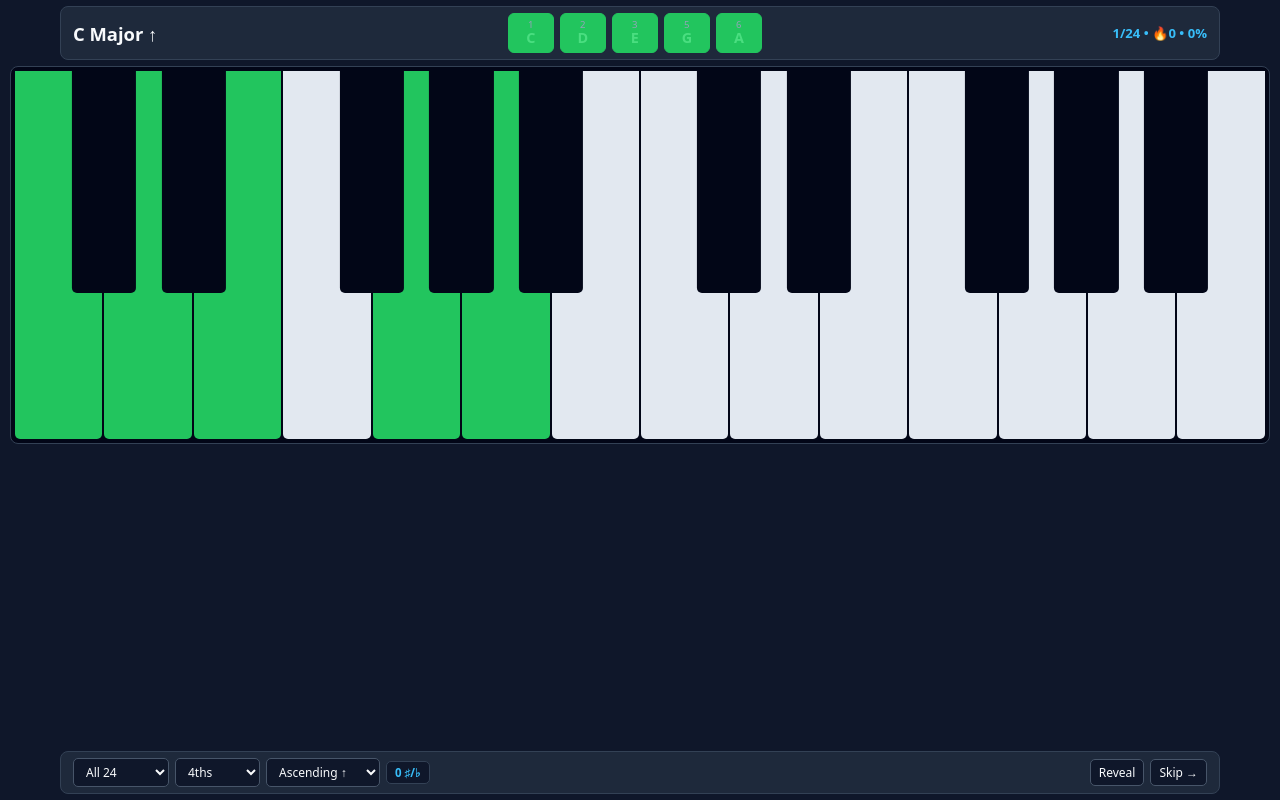
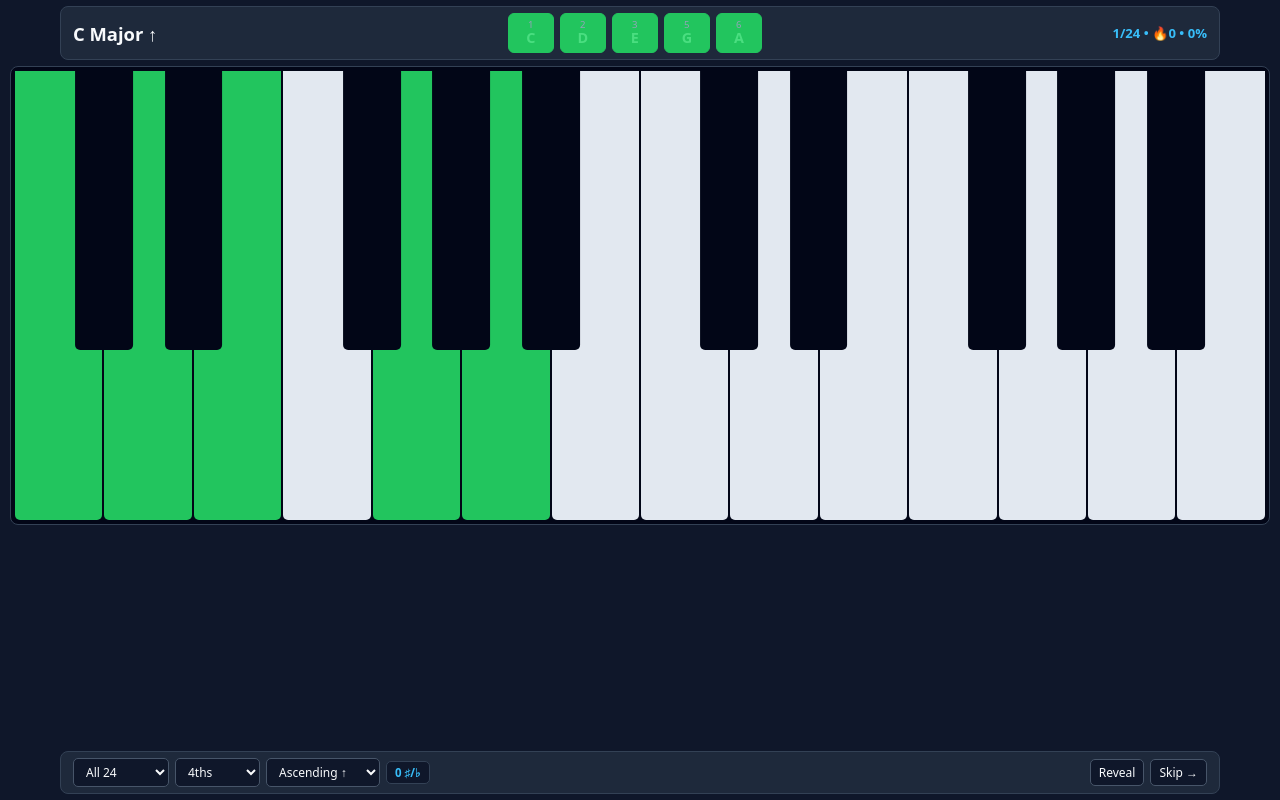
Before and after one commit to osjkarate/pentapiano, a plain HTML site: page index.html in a window 1280 px wide. Both pictures are taken after a click on the button "Reveal". Drawn offline with Linux system fonts and the light colour scheme.

Commit message:
Update index.html

```diff
--- a/index.html
+++ b/index.html
@@ -22,7 +22,7 @@ h1{font-size:1.15rem;white-space:nowrap}
 .piano{position:relative;display:flex;gap:2px;background:#020617;padding:4px;border:1px solid #334155;border-radius:8px;flex-shrink:0}
 .w{flex:1;height:100%;background:#e2e8f0;border-radius:0 0 5px 5px;cursor:pointer}
 .w:active{background:#cbd5e1}
-.b{position:absolute;top:4px;width:5.1%;height:59%;background:#020617;border-radius:0 0 5px 5px;z-index:2;cursor:pointer;transform:translateX(-50%)}
+.b{position:absolute;top:4px;width:4.6%;height:61%;background:#020617;border-radius:0 0 5px 5px;z-index:2;cursor:pointer;transform:translateX(-50%)}
 .b:active{background:#1e293b}
 .ok{background:#22c55e!important}
 .no{background:#ef4444!important}
@@ -63,9 +63,9 @@ const SHARPS = "C,C♯,D,D♯,E,F,F♯,G,G♯,A,A♯,B".split(","),
       MIN_D  = "1,♭3,4,5,♭7".split(","),
       KEYS   = "AWSEDFTGYHUJK".split(""),
       NOTES  = Uint8Array.of(0, 1, 0, 1, 0, 0, 1, 0, 1, 0, 1, 0),
-      PIANO_RATIO = 14 / 4.2;
+      PIANO_RATIO = 14 / 5.1;
 
-let deck = new Array(), idx = 0, step = 0, lock = 0, streak = 0, tries = 0, hits = 0, clean = 1;
+let deck = [], idx = 0, step = 0, lock = 0, streak = 0, tries = 0, hits = 0, clean = 1;
 
 function fitPiano(){
   const sw = stage.clientWidth, sh = stage.clientHeight;
@@ -81,7 +81,7 @@ function makeDeck(){
   const m = mode.value, o = ord.value, d = dir.value;
   let steps = Array.from({length: 12}, (_, i) => i);
   if(o === "4th") steps = [0, ...steps.slice(1).reverse()];
-  deck = new Array();
+  deck = [];
 
   function spellNote(pc, sVal){
     if(sVal === 6) return `${SHARPS[pc]}/${FLATS[pc]}`;
@@ -94,9 +94,9 @@ function makeDeck(){
     let deg = [...degrees];
     let names = Array.from(intervals, i => spellNote((rootPc + i) % 12, sVal));
     if(desc){
-      pcs = [pcs.at(0), ...pcs.slice(1).reverse()];
-      deg = [deg.at(0), ...deg.slice(1).reverse()];
-      names = [names.at(0), ...names.slice(1).reverse()];
+      pcs = [pcs[0], ...pcs.slice(1).reverse()];
+      deg = [deg[0], ...deg.slice(1).reverse()];
+      names = [names[0], ...names.slice(1).reverse()];
     }
     deck.push({t, sig, pc: rootPc, root: rootName, pcs, deg, names, desc});
   };
@@ -113,7 +113,7 @@ function makeDeck(){
 }
 
 function load(){
-  const q = deck.at(idx); step = 0; lock = 0; clean = 1;
+  const q = deck[idx]; step = 0; lock = 0; clean = 1;
   tag.textContent = q.sig;
   title.textContent = `${q.root} ${q.t} ${q.desc ? "↓" : "↑"}`;
   clearKeys(); drawSlots(); drawStat();
@@ -124,15 +124,15 @@ function clearKeys(){
 }
 
 function drawSlots(){
-  const q = deck.at(idx);
-  slots.innerHTML = q.deg.map((d, i) => `<div class="slot ${i < step ? 'ok' : ''}"><small>${d}</small><span>${i < step ? q.names.at(i) : '—'}</span></div>`).join("");
+  const q = deck[idx];
+  slots.innerHTML = q.deg.map((d, i) => `<div class="slot ${i < step ? 'ok' : ''}"><small>${d}</small><span>${i < step ? q.names[i] : '—'}</span></div>`).join("");
 }
 
 function press(midi){
   if(lock) return;
-  const q = deck.at(idx), pc = midi % 12, k = document.querySelector(`[data-m="${midi}"]`);
+  const q = deck[idx], pc = midi % 12, k = document.querySelector(`[data-m="${midi}"]`);
 
-  if(pc === q.pcs.at(step)){
+  if(pc === q.pcs[step]){
     k?.classList.add("ok");
     step++;
     drawSlots();
@@ -157,9 +157,9 @@ function press(midi){
 function reveal(){
   if(lock) return;
   lock = 1; tries++; streak = 0;
-  const q = deck.at(idx), el = slots.children;
+  const q = deck[idx], el = slots.children;
   clearKeys();
-  let m = q.desc ? (72 + q.pcs.at(0)) : (60 + q.pcs.at(0));
+  let m = q.desc ? (72 + q.pcs[0]) : (60 + q.pcs[0]);
   if(m > 83) m -= 12;
   q.pcs.forEach((pc, i) => {
     if(q.desc){
@@ -167,7 +167,7 @@ function reveal(){
     } else {
       while(m % 12 !== pc) m++;
     }
-    el[i].className = "slot ok"; el[i].lastChild.textContent = q.names.at(i);
+    el[i].className = "slot ok"; el[i].lastChild.textContent = q.names[i];
     document.querySelector(`[data-m="${m}"]`)?.classList.add("ok");
   });
   drawStat();
@@ -180,7 +180,7 @@ function drawStat(){
 let wCount = 0, kbd = {};
 for(let o = 0; o < 2; o++) NOTES.forEach((isB, pc) => {
   const m = 60 + o * 12 + pc, d = document.createElement("div"),
-        kChar = o === 0 ? KEYS.at(pc) : (o === 1 && pc === 0 ? "K" : "");
+        kChar = o === 0 ? KEYS[pc] : (o === 1 && pc === 0 ? "K" : "");
   d.dataset.m = m; d.className = isB ? "b" : "w";
   if(isB) d.style.left = `calc(4px + (100% - 8px) * ${wCount / 14})`; else wCount++;
   d.onpointerdown = (e) => { e.preventDefault(); press(m); };
```
